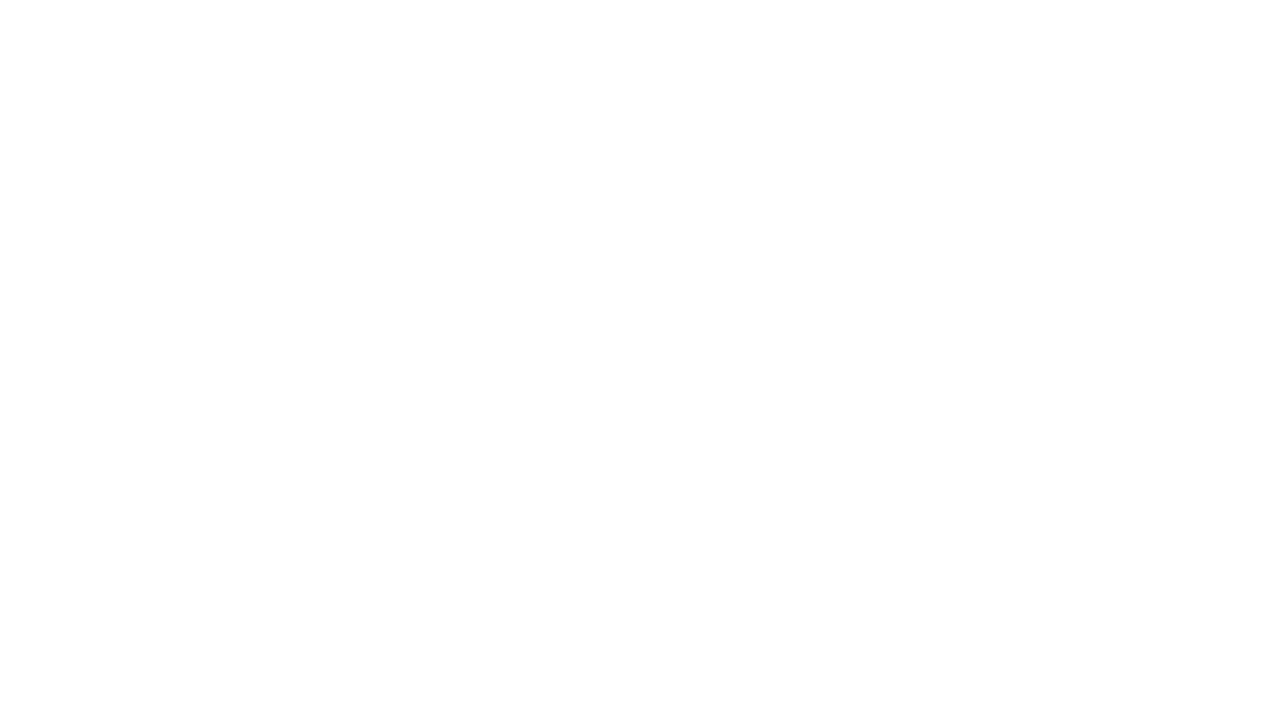
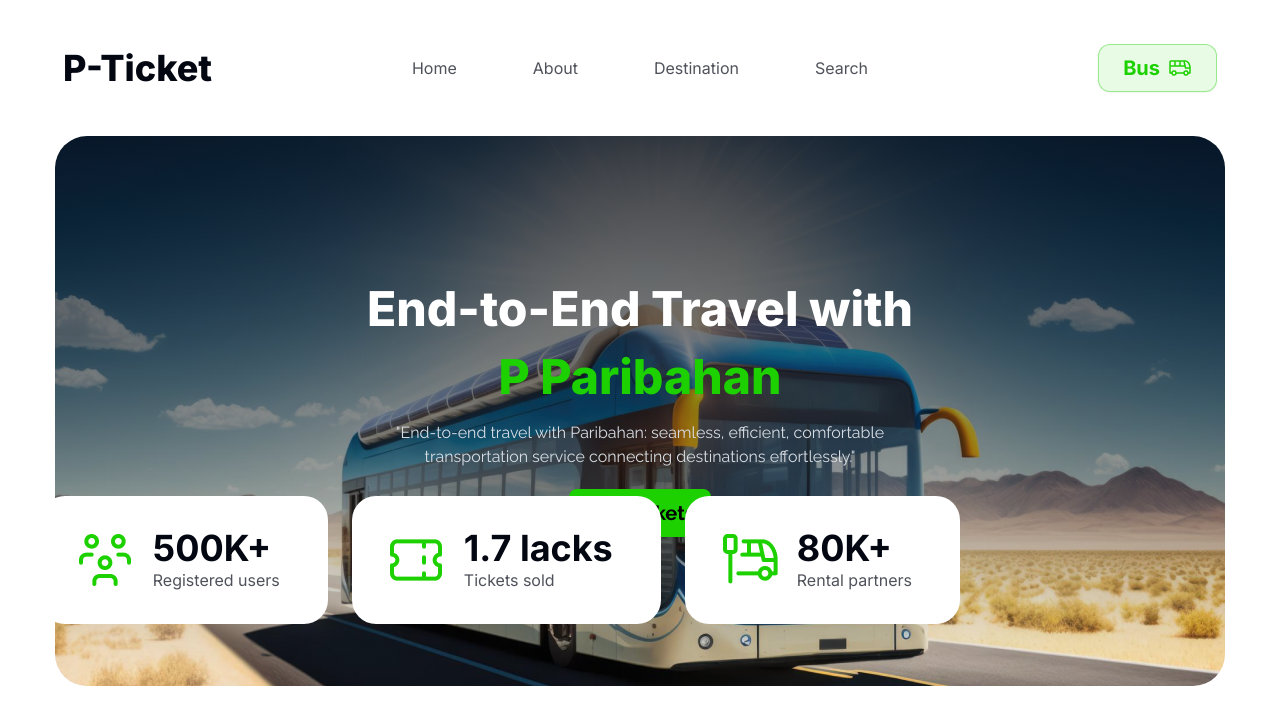
Before and after one commit to asshikhon/b9-assignment-5, a plain HTML site: page index.html in a window 1280 px wide. Drawn offline with nearby package versions, Linux system fonts and the light colour scheme; a script that the page names is missing.

Commit message:
added navbar and banner section

```diff
--- a/index.html
+++ b/index.html
@@ -8,11 +8,127 @@
 <link href="https://cdn.jsdelivr.net/npm/daisyui@4.7.2/dist/full.min.css" rel="stylesheet" type="text/css" />
 <script src="https://cdn.tailwindcss.com"></script>
 <link rel="stylesheet" href="styles/style.css">
+<!-- custom font -->
+
+<script>
+    tailwind.config = {
+      theme: {
+        extend: {
+          colors: {
+            clifford:'#da373d',
+            'btn-color':'#F7F8F8',
+            'btn-gray':'#0307120d',
+
+          }
+        }
+      }
+    }
+  </script>
+
+  <!-- google font -->
+<style>
+@import url('https://fonts.googleapis.com/css2?family=Inter:wght@100..900&family=Raleway:wght@100..900&display=swap');
+
+.font-raleway{
+    font-family: "Raleway", sans-serif;
+}
+.font-inter{
+    font-family: "Inter", sans-serif;
+}
+
+</style>
+
 
 </head>
-<body>
+<body class="px-5 lg:px-0">
+
+<header class="container max-w-[1170px] mx-auto ">
+
+<!-- navbar section -->
+<div class="font-inter navbar lg:my-8">
+    <div class="navbar-start">
+      <div class="dropdown">
+        <div tabindex="0" role="button" class="btn btn-ghost lg:hidden">
+          <svg xmlns="http://www.w3.org/2000/svg" class="h-5 w-5" fill="none" viewBox="0 0 24 24" stroke="currentColor"><path stroke-linecap="round" stroke-linejoin="round" stroke-width="2" d="M4 6h16M4 12h8m-8 6h16" /></svg>
+        </div>
+        <ul tabindex="0" class="menu menu-sm dropdown-content mt-3 z-[1] p-2 shadow bg-base-100 rounded-box w-52 gap-4">
+          <li><a class=" text-base text-[#030712B2]">Home</a></li>
+          <li><a class="text-base text-[#030712B2]">About</a></li>
+          <li><a class="text-base text-[#030712B2]">Destination</a></li>
+          <li><a class="text-base text-[#030712B2]">Search</a></li>
+        </ul>
+      </div>
+      <a class="text-2xl text-[#030712] lg:text-4xl font-semibold lg:font-extrabold">P-Ticket</a>
+    </div>
+    <div class="navbar-center hidden lg:flex">
+      <ul class="menu menu-horizontal px-1 gap-11">
+        <li><a class=" text-base text-[#030712B2]">Home</a></li>
+        <li><a class="text-base text-[#030712B2]">About</a></li>
+        <li><a class="text-base text-[#030712B2]">Destination</a></li>
+        <li><a class="text-base text-[#030712B2]">Search</a></li>
+      </ul>
+    </div>
+    <div class="navbar-end gap-3 lg:gap-6">
+
+      <a class="btn bg-[#1dd1001a] text-[#1DD100] lg:text-xl font-bold px-4 lg:px-6 rounded-xl border-[1px] border-[#1dd10066]">Bus <img src="./images/bus-icon.png" alt=""></a>
+    </div>
+  </div>
+
+<!-- banner section -->
+
+<div class="hero h-[550px] rounded-[32px] font-raleway relative" style="background: linear-gradient(180deg, rgba(3, 7, 18, 0.50) 0%, rgba(3, 7, 18, 0.00) 100%), url(./images/banner.png), lightgray 50% / cover no-repeat;">
+
+    <div class=" text-center text-neutral-content">
+      <div>
+        <h2 class="mb-5 text-5xl text-white font-extrabold font-inter">End-to-End Travel with</h2>
+     <h2 class="text-[#1DD100] mb-5 text-5xl font-extrabold font-inter">P Paribahan</h2>
+        <p class="mb-5">"End-to-end travel with Paribahan: seamless, efficient, comfortable <br> transportation service connecting destinations effortlessly."</p>
+        <button class="btn btn-primary bg-[#1DD100] text-black font-bold text-xl border-0">Buy Tickets</button>
+      </div>
+    </div>
+  </div>
+<!-- 3 card section -->
+
+<div class="flex flex-col lg:flex-row gap-6 mx-auto mt-12 lg:mt-0 lg:absolute lg:bottom-[22%] lg:right-[25%]">
+
+    <!-- 1st card  -->
+    <div class="flex justify-center items-center gap-4 bg-white py-8 pl-8 pr-12 rounded-3xl">
+
+<img class="w-16 h-16" src="./images/people.png" alt="people...">
+
+<div>
+    <h2 class="text-4xl text-[#030712] font-bold font-inter">500K+</h2>
+    <p class="text-base text-[#030712B2] font-inter">Registered users</p>
+</div>
+
+</div>
+    <!-- 2nd card  -->
+    <div class="flex justify-center items-center gap-4 bg-white py-8 pl-8 pr-12 rounded-3xl">
+
+<img class="w-16 h-16" src="./images/ticket-cupon.png" alt="people...">
+
+<div>
+    <h2 class="text-4xl text-[#030712] font-bold font-inter">1.7 lacks</h2>
+    <p class="text-base text-[#030712B2] font-inter">Tickets sold</p>
+</div>
+
+</div>
+    <!-- 3rd card  -->
+    <div class="flex justify-center items-center gap-4 bg-white py-8 pl-8 pr-12 rounded-3xl">
+
+<img class="w-16 h-16" src="./images/stoppage.png" alt="people...">
+
+<div>
+    <h2 class="text-4xl text-[#030712] font-bold font-inter">80K+</h2>
+    <p class="text-base text-[#030712B2] font-inter">Rental partners</p>
+</div>
+
+</div>
 
 
+</div>
+
+</header>
 
 
 
--- a/scripts/script.js
+++ /dev/null
@@ -1 +0,0 @@
-alert()
```
Also changed, not shown: styles/style.css (+8 -0 lines).
